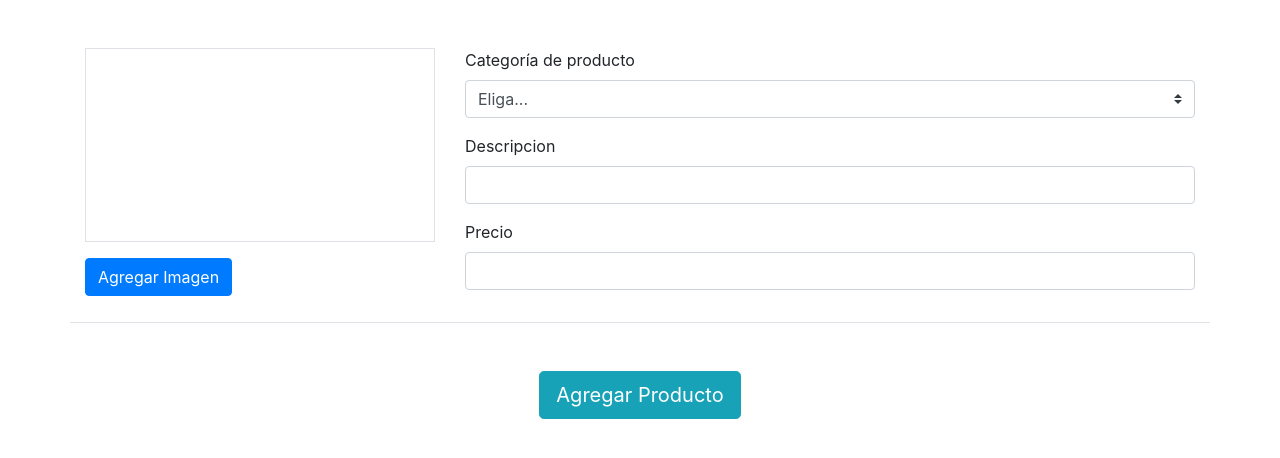
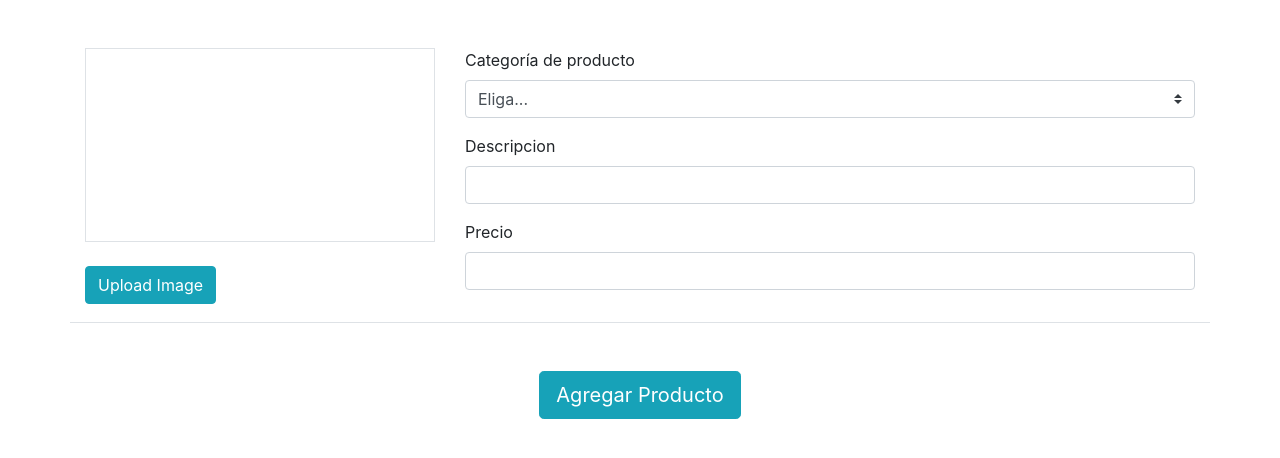
Before and after one commit to len23/Tienda-Virtual-2020, a PHP site: page /admin/index.php in a window 1280 px wide. Shown: the part 56-514 px from the top of the page. Run offline with PHP 8.4, Linux system fonts and the light colour scheme; a user stored in the database is signed in; some libraries are stand-ins or nearby versions.

Commit message:
Upload images to the server and database feature added

```diff
--- a/SQL/tienda_virtual.sql
+++ b/SQL/tienda_virtual.sql
@@ -3,7 +3,7 @@
 -- https://www.phpmyadmin.net/
 --
 -- Host: 127.0.0.1:3306
--- Generation Time: Sep 13, 2020 at 04:30 AM
+-- Generation Time: Sep 14, 2020 at 02:39 AM
 -- Server version: 5.7.31
 -- PHP Version: 7.3.21
 
--- a/admin/add_product.php
+++ b/admin/add_product.php
@@ -7,20 +7,25 @@
       echo "<p class='text-center bg-success text-white py-4 w-50 mx-auto succes-product' >". $_GET['message'] ."</p>";
     }
   ?>
-    <form action="add_product_method.php" method="post">
+    <form action="add_product_method.php" method="post" enctype="multipart/form-data">
       <div class="row border-bottom pb-3">
         <div class="col-4">
-          <div class="border h-75"></div>
-          <button class="btn btn-primary mt-3">Agregar Imagen</button>
+          <div class="border h-75 preview">
+
+          </div>
+          <div class="form-group">
+            <label for="uploadImage" class="btn btn-info mt-4">Upload Image</label>
+            <input type="file" class="form-control-file" id="uploadImage" name="uploadImage">
+          </div>
         </div>
         <div class="col-8">
           <div class="form-group">
             <label for="category_product">Categoría de producto</label>
             <select class="custom-select" id="category_product" name="category_product">
               <option selected>Eliga...</option>
-              <option value="1">Desktop</option>
-              <option value="2">Desktop All in One</option>
-              <option value="3">RAM Memory</option>
+              <option value="Desktop">Desktop</option>
+              <option value="Desktop All in One">Desktop All in One</option>
+              <option value="RAM Memory">RAM Memory</option>
             </select>
           </div>
           <div class="form-group">
--- a/admin/admin_footer.php
+++ b/admin/admin_footer.php
@@ -1,5 +1,6 @@
    <!-- Optional JavaScript -->
     <!-- jQuery first, then Popper.js, then Bootstrap JS -->
+    <script src="./js/app.js"></script>
     <script src="https://code.jquery.com/jquery-3.5.1.slim.min.js" integrity="sha384-DfXdz2htPH0lsSSs5nCTpuj/zy4C+OGpamoFVy38MVBnE+IbbVYUew+OrCXaRkfj" crossorigin="anonymous"></script>
     <script src="https://cdn.jsdelivr.net/npm/popper.js@1.16.1/dist/umd/popper.min.js" integrity="sha384-9/reFTGAW83EW2RDu2S0VKaIzap3H66lZH81PoYlFhbGU+6BZp6G7niu735Sk7lN" crossorigin="anonymous"></script>
     <script src="https://stackpath.bootstrapcdn.com/bootstrap/4.5.2/js/bootstrap.min.js" integrity="sha384-B4gt1jrGC7Jh4AgTPSdUtOBvfO8shuf57BaghqFfPlYxofvL8/KUEfYiJOMMV+rV" crossorigin="anonymous"></script>
--- a/admin/index.php
+++ b/admin/index.php
@@ -1,4 +1,5 @@
 <?php
+include 'variables_admin.php';
 include 'admin_header.php';
   if (!isset($_SESSION['username']) && !isset($_COOKIE['username'])) {
 
--- /dev/null
+++ b/admin/js/app.js
@@ -0,0 +1,44 @@
+const input_image  = document.querySelector('#uploadImage');
+const preview = document.querySelector('.preview');
+
+input_image.style.opacity = 0;
+input_image.addEventListener('change', updateImageDisplay);
+
+const fileTypes = [
+  "image/apng",
+  "image/bmp",
+  "image/gif",
+  "image/jpeg",
+  "image/pjpeg",
+  "image/png",
+  "image/svg+xml",
+  "image/tiff",
+  "image/webp",
+  "image/x-icon"
+];
+
+function validFileType(file) {
+  return fileTypes.includes(file.type);
+}
+
+
+function updateImageDisplay(params) {
+  while(preview.firstChild) {
+    preview.removeChild(preview.firstChild);
+  }
+  const curFiles = input_image.files;
+  if(curFiles.length === 0) {
+
+  }else {
+    if(validFileType(curFiles[0])) {
+      const image = document.createElement('img');
+      image.src = URL.createObjectURL(curFiles[0]);
+      image.classList.add("w-100");
+      preview.appendChild(image);
+    } else {
+      preview.innerHTML = `<p>El archivo ${curFiles[0].name}: <strong>No es un formato válido.</strong></p>`;
+      /* preview.appendChild(`File name ${file.name}: Not a valid file type. Update your selection.`); */
+    }
+  }
+
+}
--- /dev/null
+++ b/admin/variables_admin.php
@@ -0,0 +1,6 @@
+<?php
+  $home = 'http://' . $_SERVER['SERVER_NAME'] . '/Tienda-Virtual-2020';
+  $log_in = 'http://' . $_SERVER['SERVER_NAME'] . '/Tienda-Virtual-2020/config/login.php';
+  $log_out = 'http://' . $_SERVER['SERVER_NAME'] . '/Tienda-Virtual-2020/config/log-out.php';
+  $images = 'http://' . $_SERVER['SERVER_NAME'] . '/Tienda-Virtual-2020/images/';
+?>
--- a/components/header.php
+++ b/components/header.php
@@ -11,7 +11,7 @@
             <a class="nav-link text-white" href="<?php echo $home?>">Home <span class="sr-only">(current)</span></a>
           </li>
           <li class="nav-item">
-            <a class="nav-link text-white" href="#">Productos</a>
+            <a class="nav-link text-white" href="#produstStore">Productos</a>
           </li>
         </ul>
         <div class="buttons-cont">
--- a/config/tiendaDB.php
+++ b/config/tiendaDB.php
@@ -12,7 +12,7 @@
 ?>
 
 
-    <div class="row border-bottom py-5">
+    <div id="produstStore" class="row border-bottom py-5">
       <?php
         while ($result_ar = mysqli_fetch_assoc ($result)) {
            include './layouts/modal-carrito.php'
--- a/js/app.js
+++ b/js/app.js
@@ -1,5 +1,3 @@
-
-
 setTimeout(() => {
   document.querySelector('.succes-product').classList.add("d-none");
 }, 4000);
--- a/layouts/modal-carrito.php
+++ b/layouts/modal-carrito.php
@@ -20,7 +20,7 @@
             ?>
           </div>
           <div class="modal-body d-flex align-items-center">
-            <img src="<?php echo $result_ar['IMAGE']?>" alt="sax">
+            <img class="w-50" src="<?php echo $result_ar['IMAGE']?>" alt="sax">
             <p class="px-3"><?php echo $result_ar['DESCRIPCION']?></p>
           </div>
           <div class="modal-footer">
```
Also changed, not shown: admin/add_product_method.php (+11 -1 lines), images/74401337_2423680991233777_974943273950904320_o.jpg (added).
